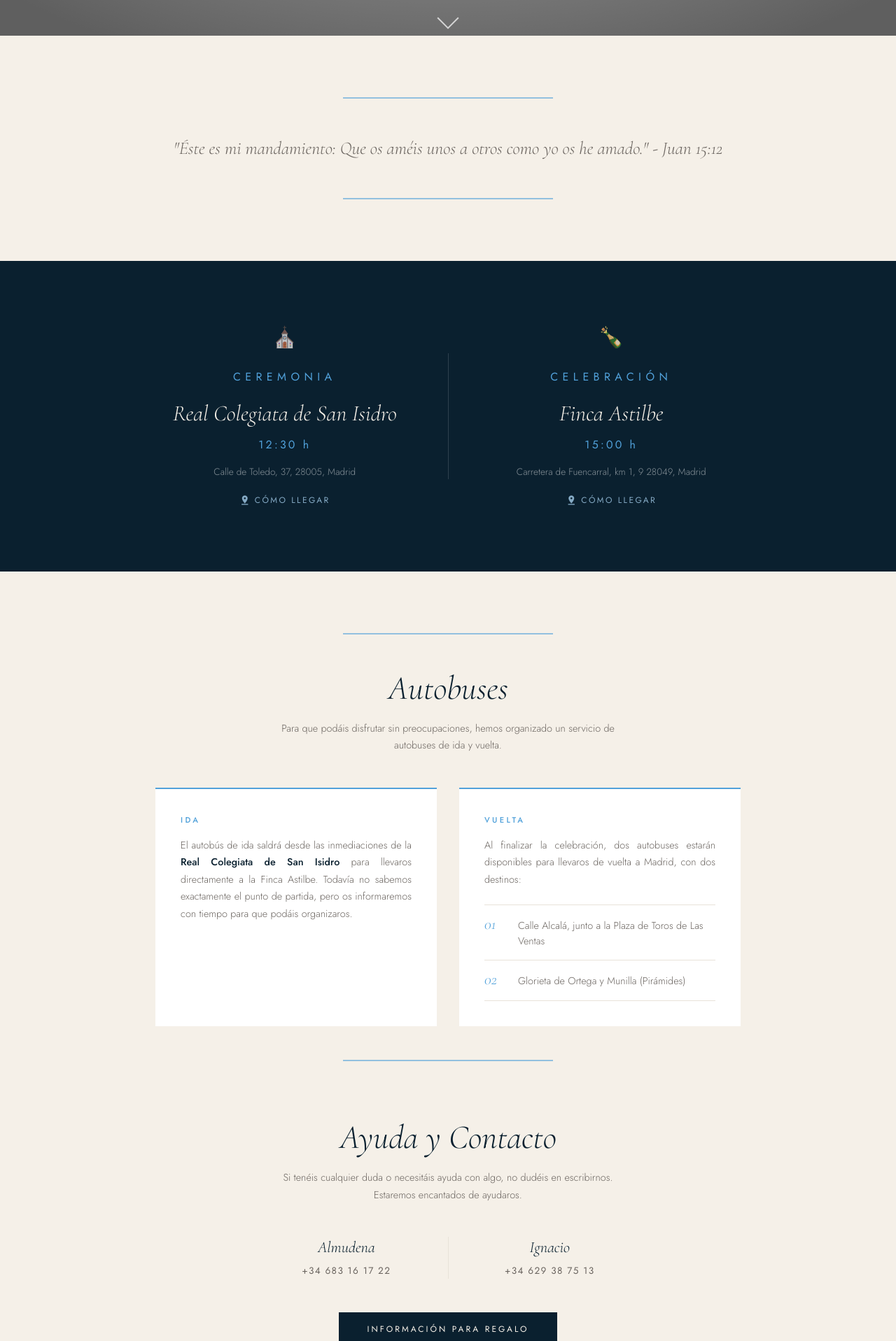
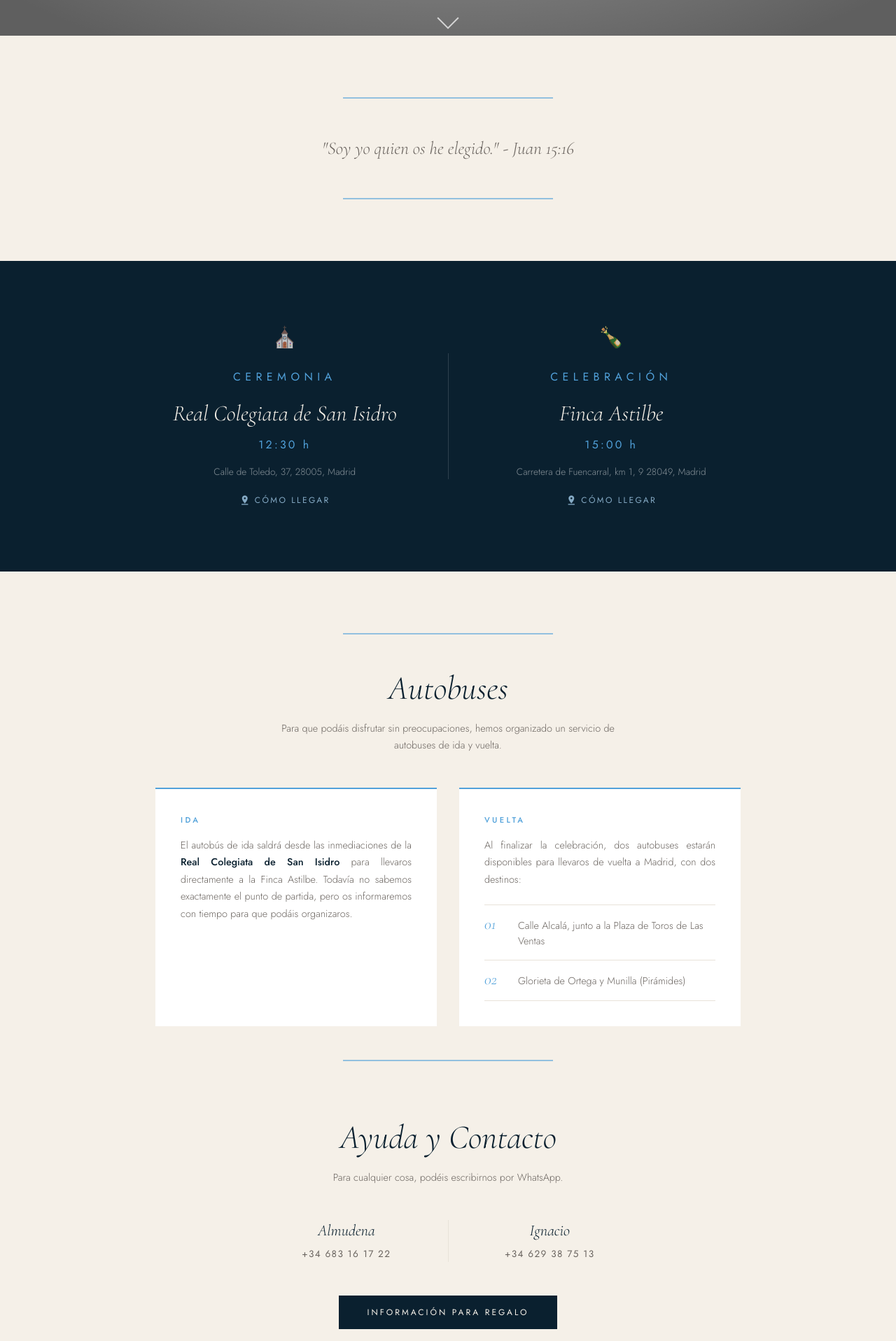
Before and after one commit to IgnacioSainzMaza/WebBoda-web, an Angular app: page / in a window 1280 px wide. Shown: the part 749-2666 px from the top of the page at 70% size. Built offline with nearby package versions, Linux system fonts and the light colour scheme; grey boxes are pictures that could not be loaded.

Commit message:
Inicio updated

```diff
--- a/src/app/pages/formulario/formulario.html
+++ b/src/app/pages/formulario/formulario.html
@@ -76,7 +76,6 @@
                 <span class="campo__error">Los apellidos son obligatorios.</span>
               }
             </div>
-
           </div>
 
           <div class="campo" [class.campo--error]="campoInvalido('email')">
@@ -97,7 +96,6 @@
               }
             }
           </div>
-
         </fieldset>
 
         <!-- ── ASISTENCIA ────────────────────────────────────────────── -->
--- a/src/app/pages/inicio/inicio.html
+++ b/src/app/pages/inicio/inicio.html
@@ -32,7 +32,7 @@
   <div class="container">
     <div class="divider"></div>
     <p class="bienvenida__texto">
-      "Éste es mi mandamiento: Que os améis unos a otros como yo os he amado." - Juan 15:12
+      "Soy yo quien os he elegido." - Juan 15:16
     </p>
     <div class="divider"></div>
   </div>
@@ -130,8 +130,7 @@
   <div class="container">
     <h2 class="contacto__titulo">Ayuda y Contacto</h2>
     <p class="contacto__intro">
-      Si tenéis cualquier duda o necesitáis ayuda con algo, no dudéis
-      en escribirnos. Estaremos encantados de ayudaros.
+      Para cualquier cosa, podéis escribirnos por WhatsApp.
     </p>
 
     <div class="contacto__personas">
@@ -168,13 +167,13 @@
     <p class="modal__texto">
       Vuestra oración por nuestro futuro matrimonio es el mejor regalo que podéis hacernos.
 
-      Si aun así queréis hacer algún regalo para colaborar en
+      Si también queréis hacernos un regalo para colaborar en
       la construcción de nuestra nueva vida, podéis hacerlo a través de la
-      siguiente cuenta bancaria o, si lo preferís, podéis escribirnos por WhatsApp:
+      siguiente cuenta bancaria o, si lo preferís, podéis escribirnos por WhatsApp para consultarnos.
     </p>
     <div class="modal__iban-wrapper">
       <p class="modal__iban-label">Número de cuenta</p>
-      <p class="modal__iban">ES00 0000 0000 0000 0000 0000</p>
+      <p class="modal__iban">ES79 2100 5550 1502 0064 9048</p>
       <button class="modal__copiar" (click)="copiarIban()">
         {{ ibanCopiado ? '¡Copiado!' : 'Copiar' }}
       </button>
```
